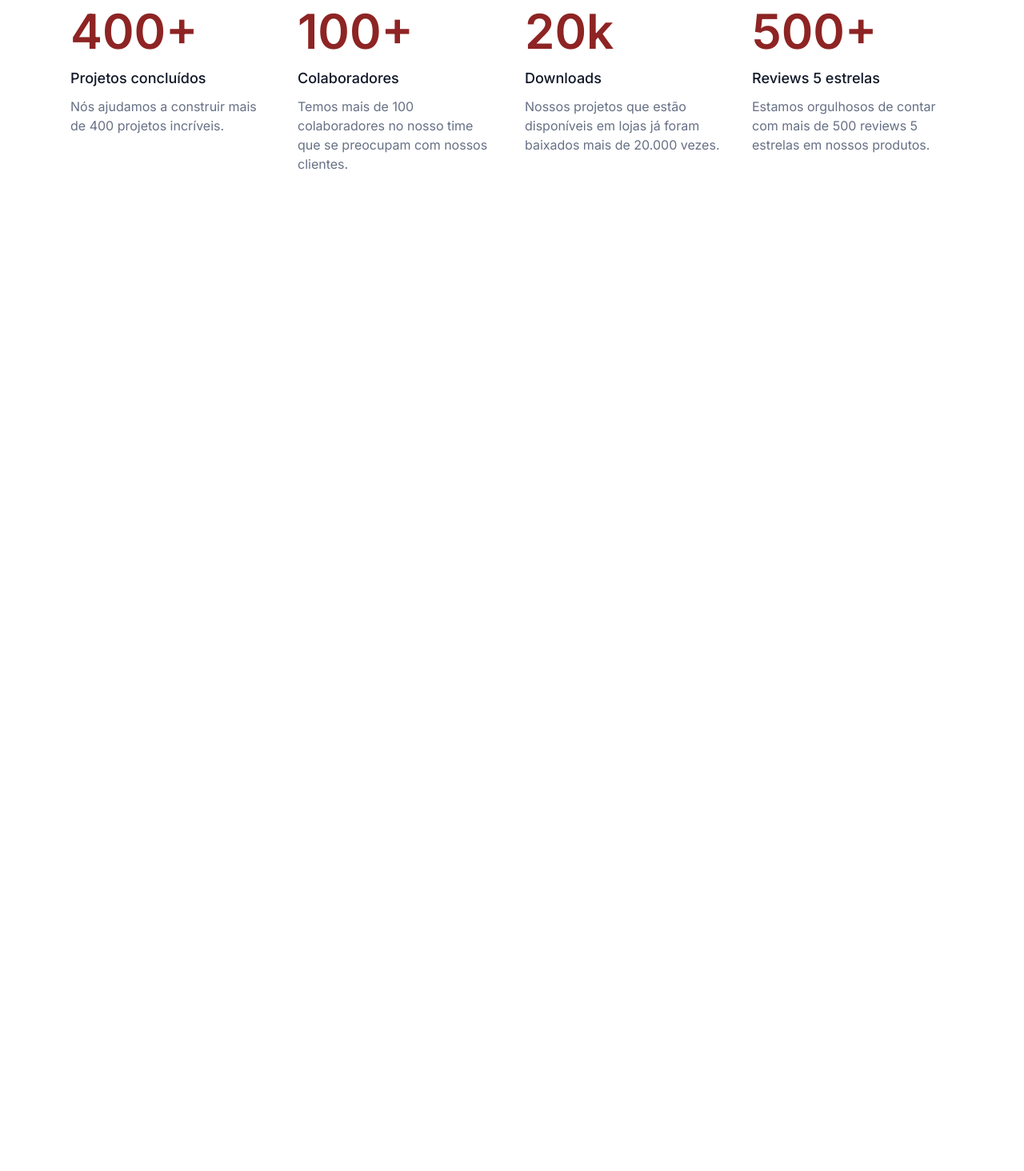
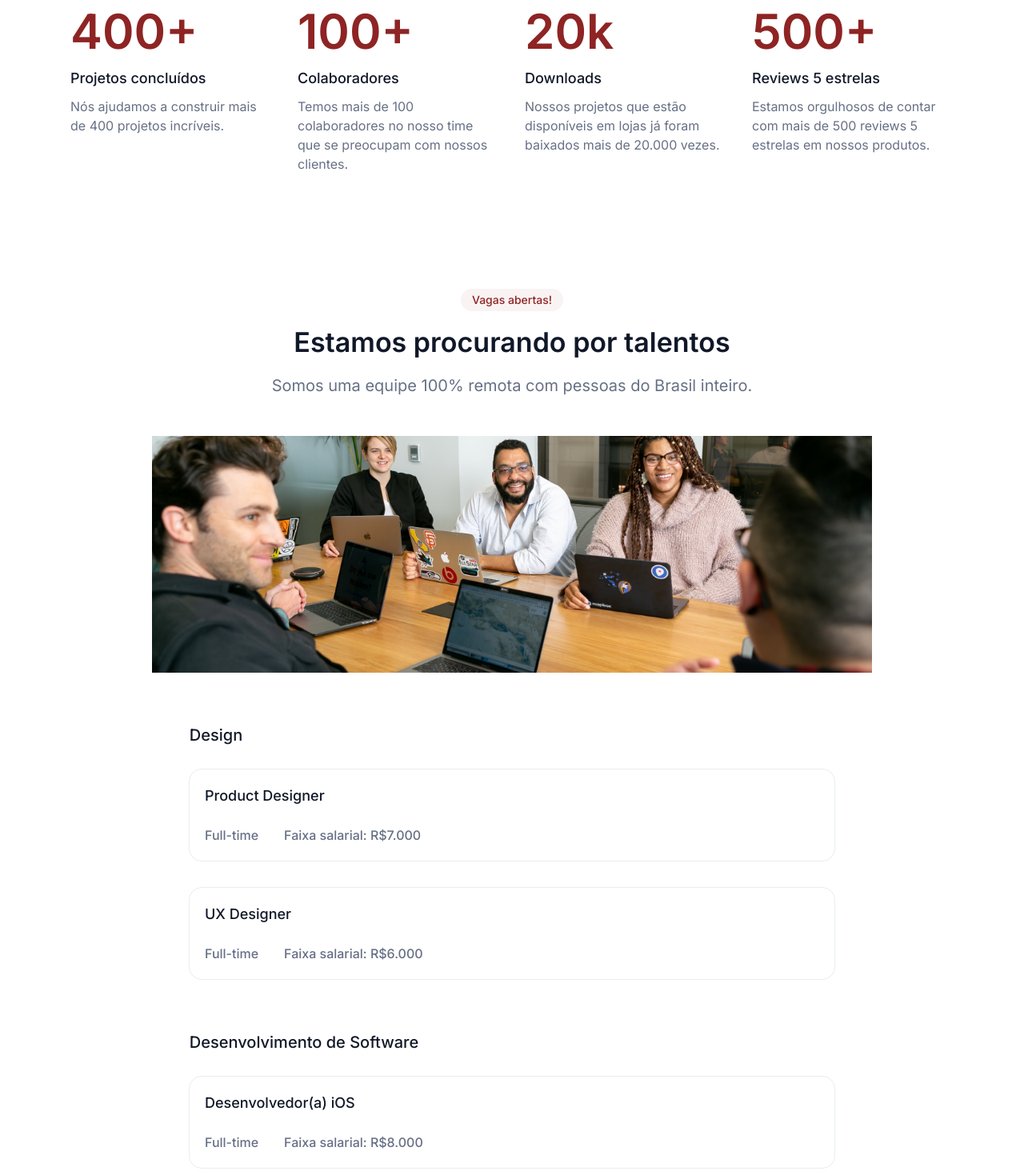
Before and after one commit to Wesley-Rodrigues14/OptimusTech, a plain HTML site: page index.html in a window 1280 px wide. Shown: the part 412-1876 px from the top of the page at 80% size. Before the commit the page ends 800 px from the top, so only its background shows below. Drawn offline with Linux system fonts and the light colour scheme.

Commit message:
criando a area de vagas para design e desenvolvedor

```diff
--- /dev/null
+++ b/assets/css/vagas.css
@@ -0,0 +1,80 @@
+.vagas {
+    padding: 3em 0;
+}
+
+.container-vagas {
+    display: flex;
+    flex-direction: column;
+    justify-content: center;
+    align-items: center;
+}
+
+.vagas__titulo {
+    font-size: 14px;
+    font-weight: 500;
+    color: #8e2424;
+    background: rgba(142, 36, 36, 0.05);
+    border-radius: 18px;
+    padding: .5em 1em;
+}
+
+.vagas__descricao {
+    color: #101828;
+    font-size: 34px;
+    font-weight: 600;
+    padding: .5em 0;
+    line-height: 44px;
+}
+
+.vagas__texto {
+    color: #667085;
+    font-size: 20px;
+    font-weight: 400;
+    line-height: 30px;
+}
+
+.vagas__imagem {
+    padding-top: 3em;
+    width: 900px;
+}
+
+
+.design-container{
+    display: flex;
+    flex-direction: column;
+    align-items: center;
+    margin: 3em 0;
+}
+
+.design__titulo {
+    padding-top: 1em;
+    width: 63vw;
+    font-size: 20px;
+    font-weight: 500;
+    color: #101828;
+}
+
+.design__card {
+    margin-top: 2em;
+    padding: 1.5em 1.2em;
+    border: 1px solid #EAECF0;
+    border-radius: 16px;
+    width: 60vw;
+}
+
+.design__card-titulo {
+    color: #101828;
+    font-weight: 500;
+    font-size: 18px;
+}
+
+.design__card-descricao, .design__card-salario {
+    color:#667085;
+    font-weight: 500;
+    padding-right: 2em;
+}
+
+.design__card-line {
+    margin-top: 2em;
+    display: flex;
+}
--- a/index.html
+++ b/index.html
@@ -10,6 +10,7 @@
     <link rel="stylesheet" href="assets/css/cabecalho.css">
     <link rel="stylesheet" href="assets/css/sobre.css">
     <link rel="stylesheet" href="assets/css/cartao.css">
+    <link rel="stylesheet" href="assets/css/vagas.css">
     <link rel="preconnect" href="https://fonts.googleapis.com">
     <link rel="preconnect" href="https://fonts.gstatic.com" crossorigin>
     <link href="https://fonts.googleapis.com/css2?family=Inter:wght@400;500;600&display=swap" rel="stylesheet">
@@ -67,5 +68,62 @@
             <p class="cartao__texto">Estamos orgulhosos de contar com mais de 500 reviews 5 estrelas em nossos produtos.</p>
         </div>
     </section>
+
+    <section class="vagas">
+        <div class="container-vagas">
+            <p class="vagas__titulo">Vagas abertas!</p>
+            <h1 class="vagas__descricao">Estamos procurando por talentos</h1>
+            <p class="vagas__texto">Somos uma equipe 100% remota com pessoas do Brasil inteiro.</p>
+            <img src="assets/img/Image.png" alt="" class="vagas__imagem">
+        </div>
+
+        <div class="design-container">
+            <h2 class="design__titulo">Design</h2>
+
+            <div class="design__card">
+                <h2 class="design__card-titulo">Product Designer</h2>
+                <div class="design__card-line">
+                    <p class="design__card-descricao">Full-time</p>
+                    <p class="design__card-salario">Faixa salarial: R$7.000</p>
+                </div>
+            </div>
+
+            <div class="design__card">
+                <h2 class="design__card-titulo">UX Designer</h2>
+                <div class="design__card-line">
+                    <p class="design__card-descricao">Full-time</p>
+                    <p class="design__card-salario">Faixa salarial: R$6.000</p>
+                </div>
+            </div>
+        </div>
+
+        <div class="design-container">
+            <h2 class="design__titulo">Desenvolvimento de Software</h2>
+
+            <div class="design__card">
+                <h2 class="design__card-titulo">Desenvolvedor(a) iOS</h2>
+                <div class="design__card-line">
+                    <p class="design__card-descricao">Full-time</p>
+                    <p class="design__card-salario">Faixa salarial: R$8.000</p>
+                </div>
+            </div>
+
+            <div class="design__card">
+                <h2 class="design__card-titulo">Desenvolvedor(a) Front-end</h2>
+                <div class="design__card-line">
+                    <p class="design__card-descricao">Full-time</p>
+                    <p class="design__card-salario">Faixa salarial: R$7.000</p>
+                </div>
+            </div>
+
+            <div class="design__card">
+                <h2 class="design__card-titulo">Desenvolvedor(a) Back-end</h2>
+                <div class="design__card-line">
+                    <p class="design__card-descricao">Full-time</p>
+                    <p class="design__card-salario">Faixa salarial: R$8.000</p>
+                </div>
+            </div>
+        </div>
+    </section>
 </body>
 </html>
```
Also changed, not shown: assets/img/Image.png (added).
